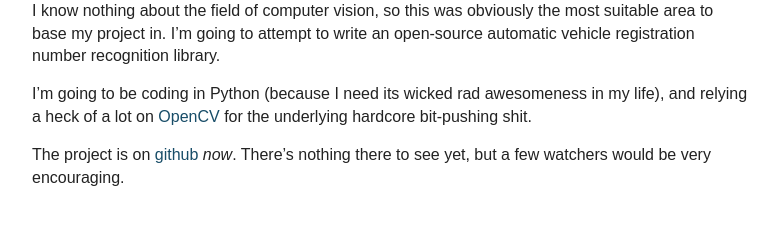
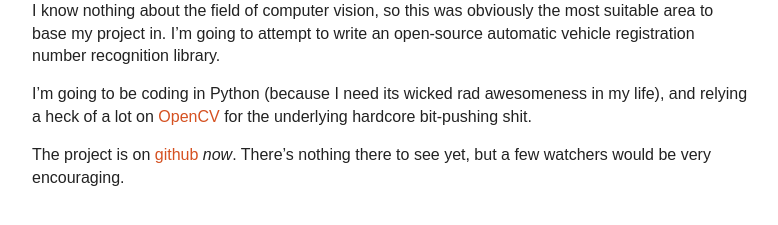
Before and after one commit to oesmith/oesmith.github.com, a Jekyll site: the page built from _posts/2009-08-17-time-for-a-project.md, in a window 1280 px wide. Shown: the part 177-402 px from the top of the page, without its empty margins (248-1026 px from the left). Built offline with Jekyll 4.4.1, drawn with Linux system fonts in a browser that asks for light colours; some web fonts are replaced.

Commit message:
Link styling in articles.

```diff
--- a/css/main.css
+++ b/css/main.css
@@ -80,6 +80,10 @@ h1 a, h1 a:visited, h1 a:active {
   line-height: 30px;
 }
 
+article a, article a:visited, article a:active {
+  color: #D55121;
+}
+
 h2 {
   font-size: 22px;
   line-height: 33px;
```
